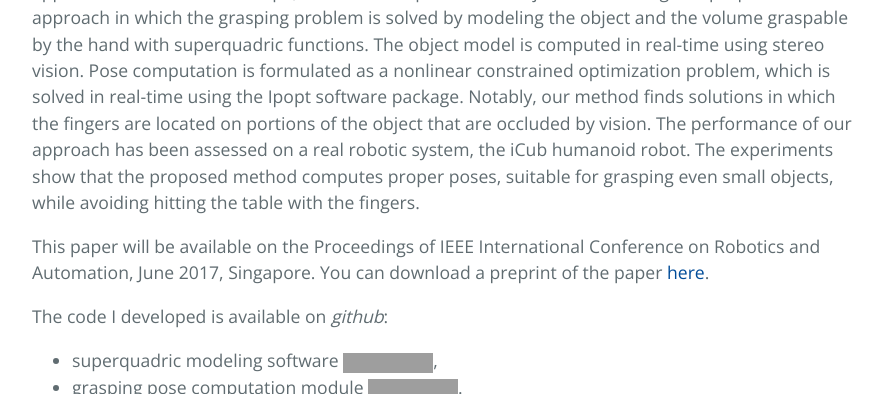
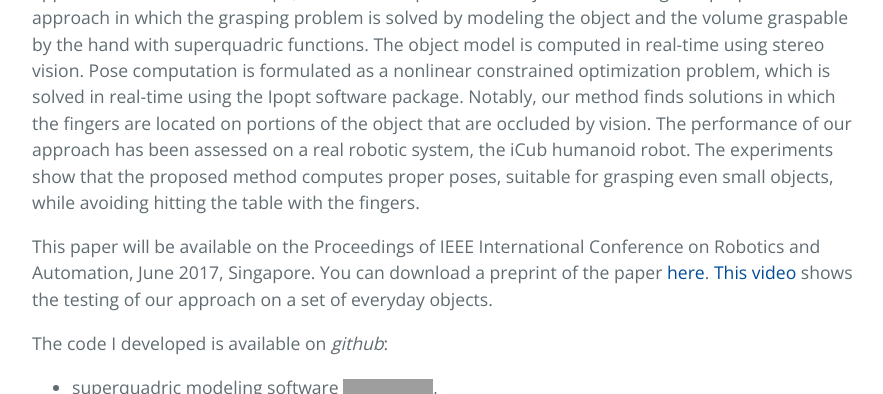
Before and after one commit to giuliavezzani/giuliavezzani_old.github.io, a Jekyll site: the page built from grasping.md, in a window 1280 px wide and 900 px high, scrolled down 593 px, cut to the strip 0-394 px from the top of the window. Shown: the whole strip, without its empty margins (192-1075 px from the left). Built offline with Jekyll 4.4.1, drawn with Linux system fonts in a browser that asks for light colours; grey boxes are pictures that could not be loaded.

Commit message:
Update grasping.md

```diff
--- a/grasping.md
+++ b/grasping.md
@@ -9,7 +9,7 @@
 This paper addresses the problem of grasping unknown objects with a humanoid robot. Conventional approaches fail when the shape, dimension or pose of the objects are missing. We propose a novel approach in which the grasping problem is solved by modeling the object and the volume graspable by the hand with superquadric functions. The object model is computed in real-time using stereo vision. Pose computation is formulated as a nonlinear constrained optimization problem, which is solved in real-time using the Ipopt software package. Notably, our method finds solutions in which the fingers are located on portions of the object that are occluded by vision. The performance of our approach has been assessed on a real robotic system, the iCub humanoid robot. The experiments show that the proposed method computes proper poses, suitable for grasping even small objects, while avoiding hitting the table with the fingers.
 
 This paper will be available on the Proceedings of IEEE International Conference on Robotics and Automation, June 2017, Singapore.
-You can download a preprint of the paper [here](https://github.com/giuliavezzani/giuliavezzani.github.io/raw/master/files/superquadric-grasping.pdf).
+You can download a preprint of the paper [here](https://github.com/giuliavezzani/giuliavezzani.github.io/raw/master/files/superquadric-grasping.pdf). [This video](https://www.youtube.com/watch?v=eGZO8peAVao) shows the testing of our approach on a set of everyday objects.
 
 The code I developed is available on _github_:
 
```
